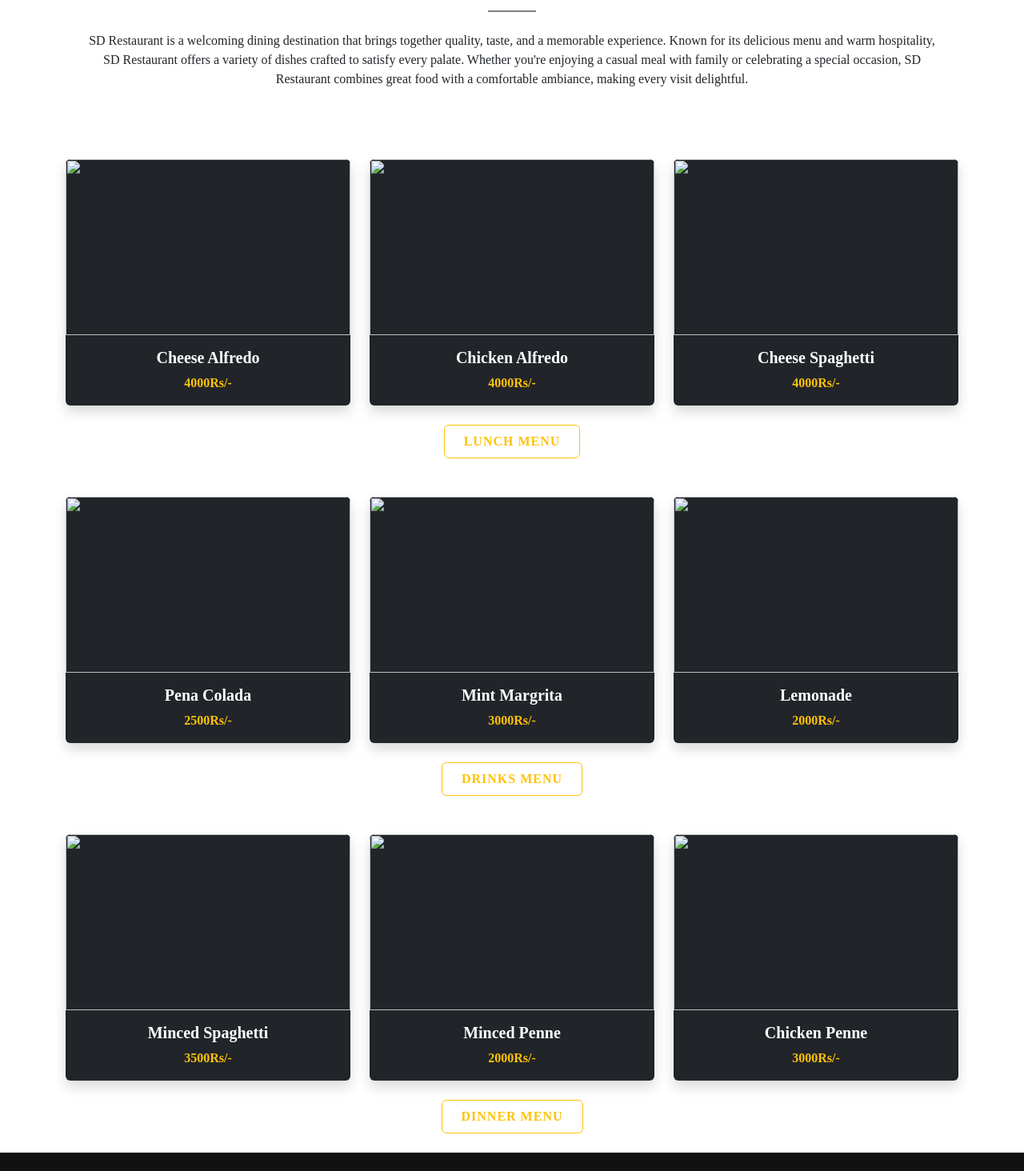
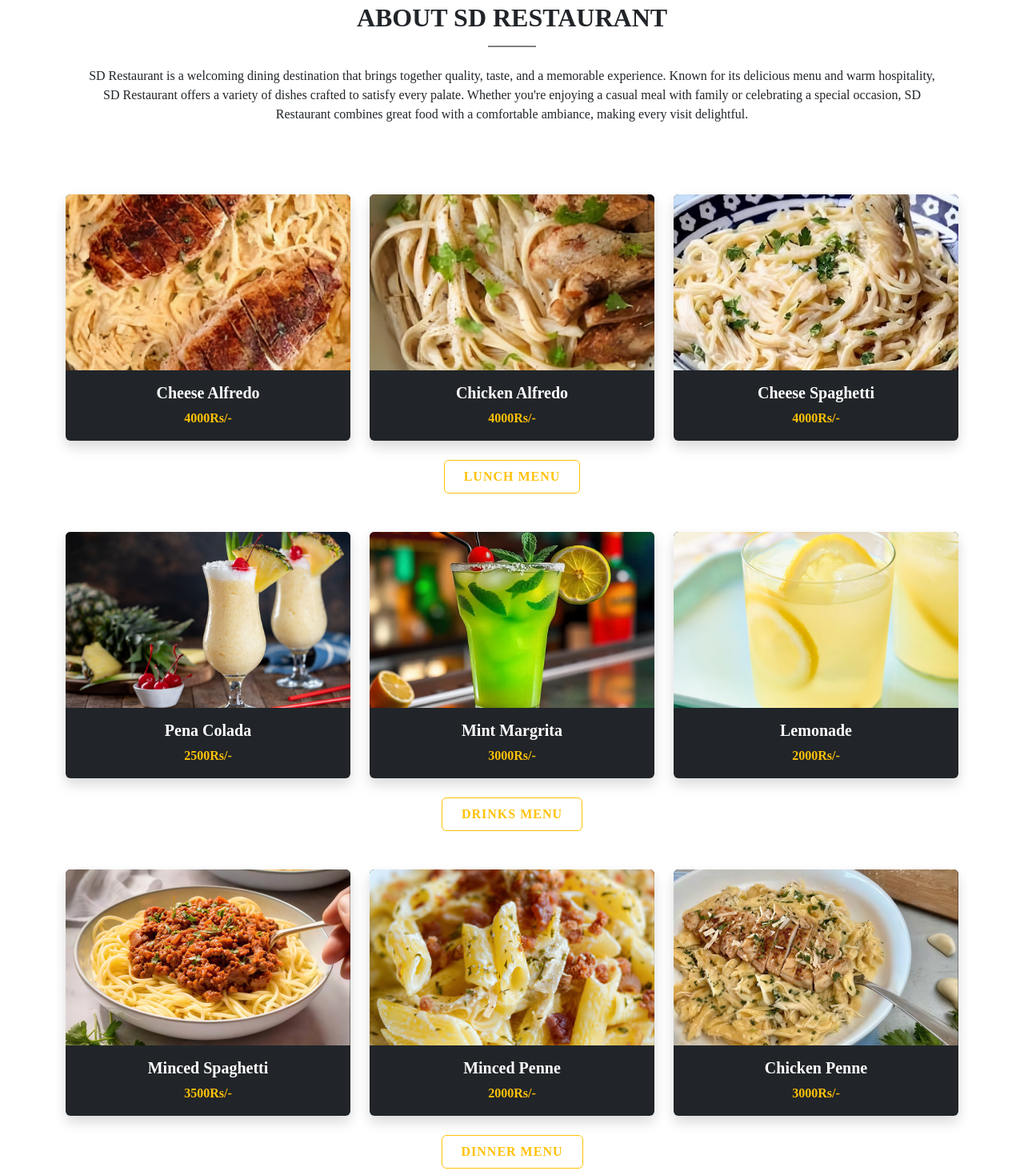
Before and after one commit to Tehreem39/Restaurant-Website, a plain HTML site: page index.html in a window 1280 px wide. Shown: the part 631-2095 px from the top of the page at 80% size. Drawn offline with nearby package versions, Linux system fonts and the light colour scheme.

```diff
--- a/index.html
+++ b/index.html
@@ -132,7 +132,7 @@
     <!-- NAVBAR -->
     <nav class="navbar navbar-expand-lg bg-black px-5 sticky-top">
         <a class="navbar-brand" href="#">
-            <img src="Slider/4.png" alt="Logo" style="width:120px; height:80px;" class="rounded-pill">
+            <img src="4.png" alt="Logo" style="width:120px; height:80px;" class="rounded-pill">
         </a>
         <button class="navbar-toggler border-0" type="button" data-bs-toggle="collapse" data-bs-target="#navbarNav">
             <span class="navbar-toggler-icon"></span>
@@ -173,7 +173,7 @@
         <div class="row justify-content-center g-4">
             <div class="col-lg-4 col-md-6 col-sm-12 text-center">
                 <div class="card bg-dark text-white border-0 shadow card-delay-1">
-                    <img src="Slider/Images/Dishes/Alfredo/11 (1).jpeg" class="card-img-top" style="height: 220px; object-fit: cover;">
+                    <img src="11 (1).jpeg" class="card-img-top" style="height: 220px; object-fit: cover;">
                     <div class="card-body">
                         <h5 class="card-title fw-bold">Cheese Alfredo</h5>
                         <p class="card-text text-warning fw-bold">4000Rs/-</p>
@@ -182,7 +182,7 @@
             </div>
             <div class="col-lg-4 col-md-6 col-sm-12 text-center">
                 <div class="card bg-dark text-white border-0 shadow card-delay-2">
-                    <img src="Slider/Images/Dishes/Alfredo/11 (2).jpeg" class="card-img-top" style="height: 220px; object-fit: cover;">
+                    <img src="11 (2).jpeg" class="card-img-top" style="height: 220px; object-fit: cover;">
                     <div class="card-body">
                         <h5 class="card-title fw-bold">Chicken Alfredo</h5>
                         <p class="card-text text-warning fw-bold">4000Rs/-</p>
@@ -191,7 +191,7 @@
             </div>
             <div class="col-lg-4 col-md-6 col-sm-12 text-center">
                 <div class="card bg-dark text-white border-0 shadow card-delay-3">
-                    <img src="Slider/Images/Dishes/Alfredo/11 (3).jpeg" class="card-img-top" style="height: 220px; object-fit: cover;">
+                    <img src="11 (3).jpeg" class="card-img-top" style="height: 220px; object-fit: cover;">
                     <div class="card-body">
                         <h5 class="card-title fw-bold">Cheese Spaghetti</h5>
                         <p class="card-text text-warning fw-bold">4000Rs/-</p>
@@ -209,7 +209,7 @@
         <div class="row justify-content-center g-4">
             <div class="col-lg-4 col-md-6 col-sm-12 text-center">
                 <div class="card bg-dark text-white border-0 shadow card-delay-1">
-                    <img src="Slider/Images/Drinks/1.jpg" class="card-img-top" style="height: 220px; object-fit: cover;">
+                    <img src="1.jpg" class="card-img-top" style="height: 220px; object-fit: cover;">
                     <div class="card-body">
                         <h5 class="card-title fw-bold">Pena Colada</h5>
                         <p class="card-text text-warning fw-bold">2500Rs/-</p>
@@ -218,7 +218,7 @@
             </div>
             <div class="col-lg-4 col-md-6 col-sm-12 text-center">
                 <div class="card bg-dark text-white border-0 shadow card-delay-2">
-                    <img src="Slider/Images/Drinks/2.webp" class="card-img-top" style="height: 220px; object-fit: cover;">
+                    <img src="2.webp" class="card-img-top" style="height: 220px; object-fit: cover;">
                     <div class="card-body">
                         <h5 class="card-title fw-bold">Mint Margrita</h5>
                         <p class="card-text text-warning fw-bold">3000Rs/-</p>
@@ -227,7 +227,7 @@
             </div>
             <div class="col-lg-4 col-md-6 col-sm-12 text-center">
                 <div class="card bg-dark text-white border-0 shadow card-delay-3">
-                    <img src="Slider/Images/Drinks/5.webp" class="card-img-top" style="height: 220px; object-fit: cover;">
+                    <img src="5.webp" class="card-img-top" style="height: 220px; object-fit: cover;">
                     <div class="card-body">
                         <h5 class="card-title fw-bold">Lemonade</h5>
                         <p class="card-text text-warning fw-bold">2000Rs/-</p>
@@ -245,7 +245,7 @@
         <div class="row justify-content-center g-4">
             <div class="col-lg-4 col-md-6 col-sm-12 text-center">
                 <div class="card bg-dark text-white border-0 shadow card-delay-1">
-                    <img src="Slider/Images/Dishes/Spaghetti/12 (1).jpg" class="card-img-top" style="height: 220px; object-fit: cover;">
+                    <img src="12 (1).jpg" class="card-img-top" style="height: 220px; object-fit: cover;">
                     <div class="card-body">
                         <h5 class="card-title fw-bold">Minced Spaghetti</h5>
                         <p class="card-text text-warning fw-bold">3500Rs/-</p>
@@ -254,7 +254,7 @@
             </div>
             <div class="col-lg-4 col-md-6 col-sm-12 text-center">
                 <div class="card bg-dark text-white border-0 shadow card-delay-2">
-                    <img src="Slider/Images/Dishes/Spaghetti/12 (2).jpg" class="card-img-top" style="height: 220px; object-fit: cover;">
+                    <img src="12 (2).jpg" class="card-img-top" style="height: 220px; object-fit: cover;">
                     <div class="card-body">
                         <h5 class="card-title fw-bold">Minced Penne</h5>
                         <p class="card-text text-warning fw-bold">2000Rs/-</p>
@@ -263,7 +263,7 @@
             </div>
             <div class="col-lg-4 col-md-6 col-sm-12 text-center">
                 <div class="card bg-dark text-white border-0 shadow card-delay-3">
-                    <img src="Slider/Images/Dishes/Spaghetti/13.jpg" class="card-img-top" style="height: 220px; object-fit: cover;">
+                    <img src="13.jpg" class="card-img-top" style="height: 220px; object-fit: cover;">
                     <div class="card-body">
                         <h5 class="card-title fw-bold">Chicken Penne</h5>
                         <p class="card-text text-warning fw-bold">3000Rs/-</p>
```
